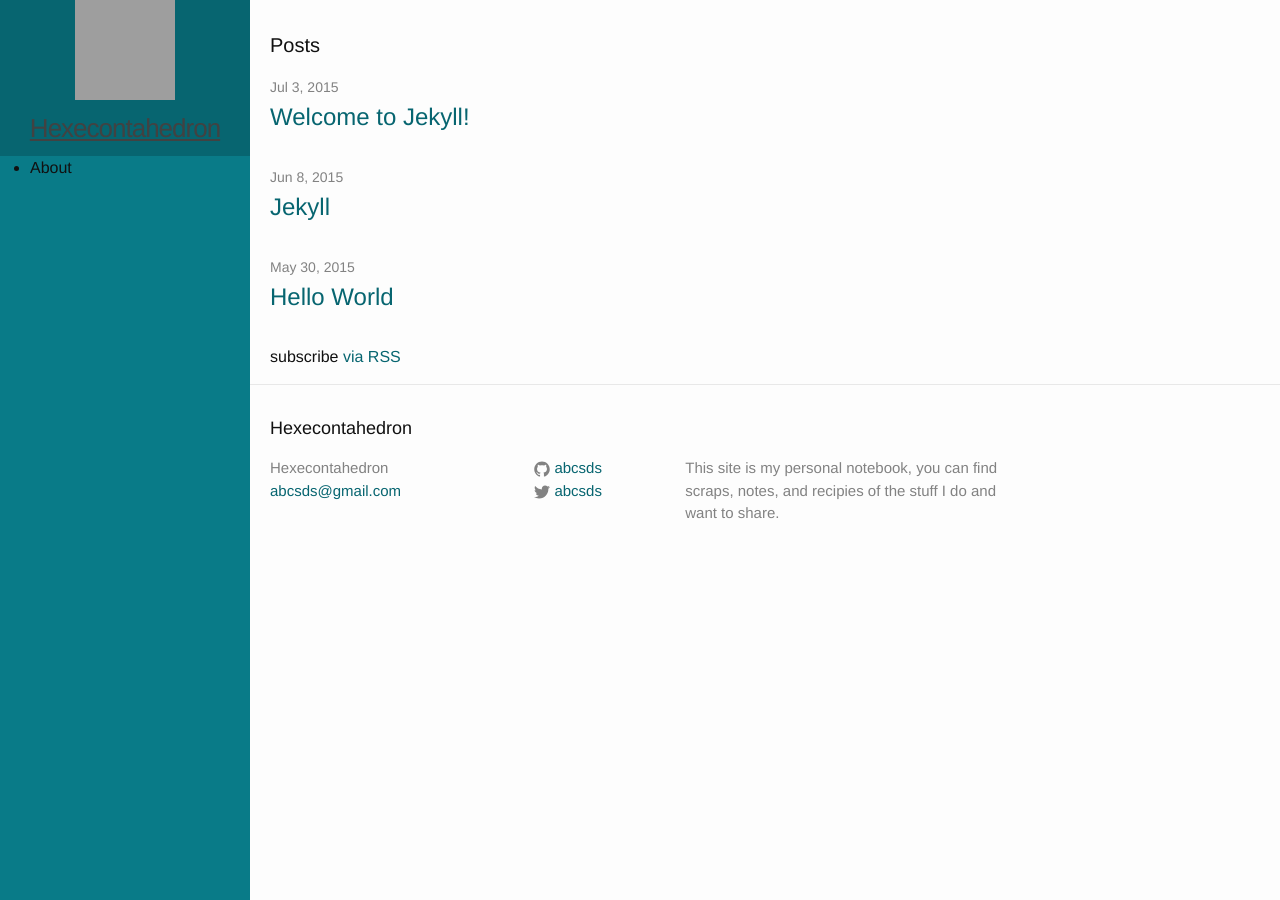
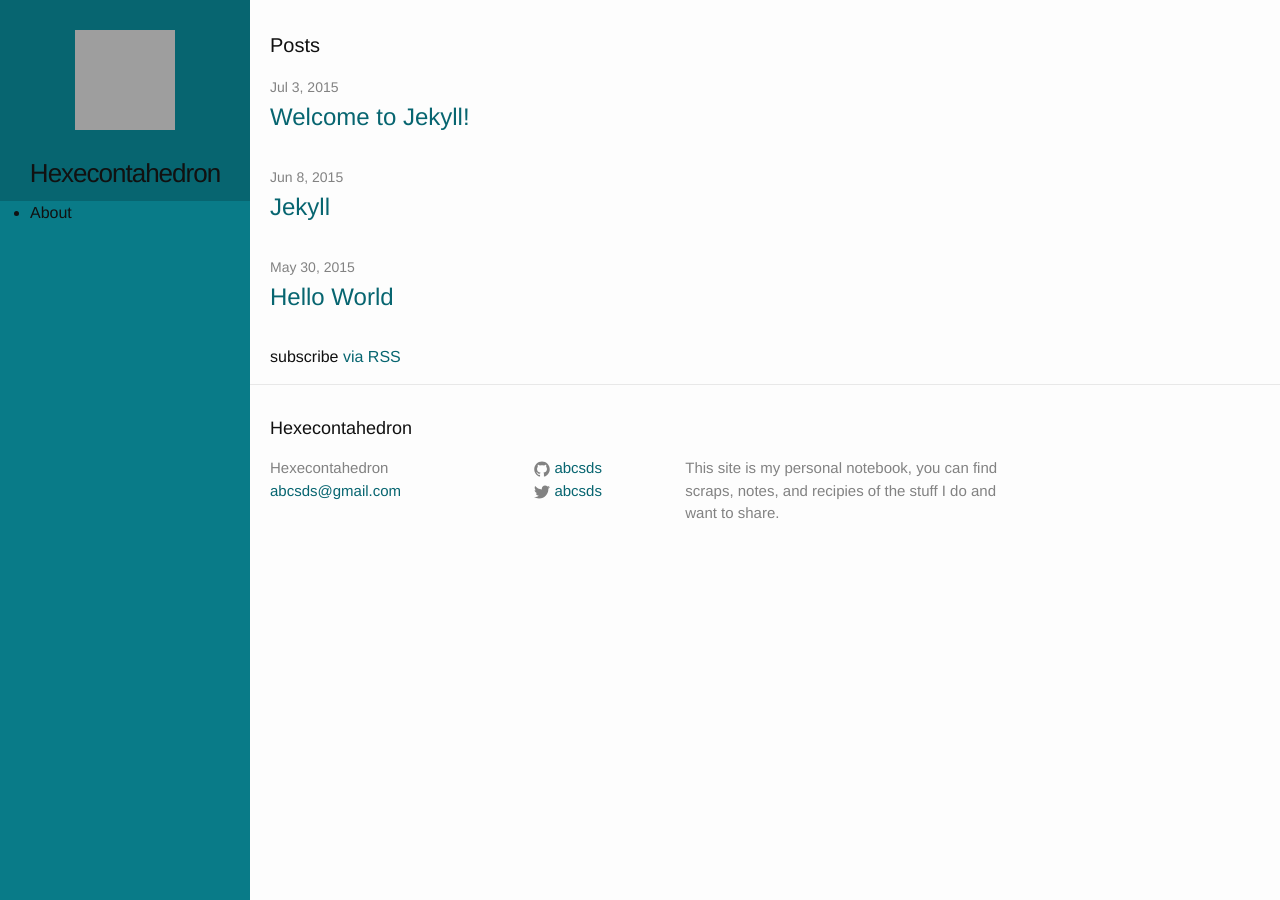
Before and after one commit to abcsds/hexecontahedron, a Jekyll site: the page built from index.html, in a window 1280 px wide. Built offline with Jekyll 4.4.1, drawn with Linux system fonts in a browser that asks for light colours; grey boxes are pictures that could not be loaded.

Commit message:
Nav positioned left

```diff
--- a/_includes/nav.html
+++ b/_includes/nav.html
@@ -9,12 +9,12 @@
 
   <div class="logo-wrapper">
     <a href="{{ site.baseurl }}">
-      <img src="https://upload.wikimedia.org/wikipedia/commons/a/ac/Rhombic_hexecontahedron.png" alt="{{ site.title }}">
+      <img class="logo" src="https://upload.wikimedia.org/wikipedia/commons/a/ac/Rhombic_hexecontahedron.png" alt="{{ site.title }}">
       <div class="site-title" href="{{ site.baseurl }}/">{{ site.title }}</div>
     </a>
   </div>
-  <div  class="trigger">
-    <ul class="nav-menu">
+  <div  class="nav-menu">
+    <ul>
       {% for page in site.pages %}
         {% if page.title %}
         <li><a class="page-link" href="{{ page.url | prepend: site.baseurl }}">{{ page.title }}</a></li>
--- a/_sass/_layout.scss
+++ b/_sass/_layout.scss
@@ -15,9 +15,9 @@
       display: block;
       a {
         text-align: center;
-        img {
-          margin-left: auto;
-          margin-right: auto;
+        .logo {
+          margin:0 auto 0 auto;
+          padding: $spacing-unit 0 $spacing-unit*.5 0;
           display: block;
           width:100px;
           height: 100px;
@@ -30,11 +30,13 @@
         }
         &,
         &:visited {
-            color: $grey-color-dark;
+            color: $text-color;
+        }
+        &:hover {
+          text-decoration: none;
         }
       }
     }
-    .trigger{
     .nav-menu{
       li {
         .page-link {
@@ -48,25 +50,27 @@
         }
       }
     }
-    }
 
 
     @include media-query($on-palm) {
-        position: absolute;
-        top: 9px;
-        right: 30px;
-        background-color: $background-color;
+        position: fixed;
+        top:0;
+        right:0;
+        left:0;
+        bottom:auto;
+        background-color: $brand-color-ligth;
         border: 1px solid $grey-color-light;
         border-radius: 5px;
         text-align: right;
 
         .menu-icon {
             display: block;
-            float: right;
+            float: left;
             width: 36px;
             height: 26px;
             line-height: 0;
-            padding-top: 10px;
+            padding-top: 20px;
+            padding-left: 20px;
             text-align: center;
 
             > svg {
@@ -78,13 +82,21 @@
                 }
             }
         }
+        .logo-wrapper {
+          a {
+            .logo {
+              display:none;
+            }
+            .site-title {
 
-        .trigger {
-            clear: both;
-            display: none;
+            }
+          }
+        }
+        .nav-menu {
+          display:none;
         }
 
-        &:hover .trigger {
+        &:hover .nav-menu {
             display: block;
             padding-bottom: 5px;
         }
```
Lines whose indentation alone changed are shown as unchanged.
